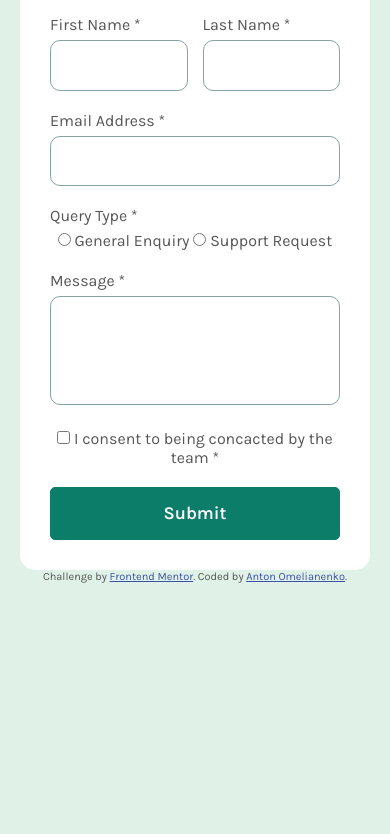
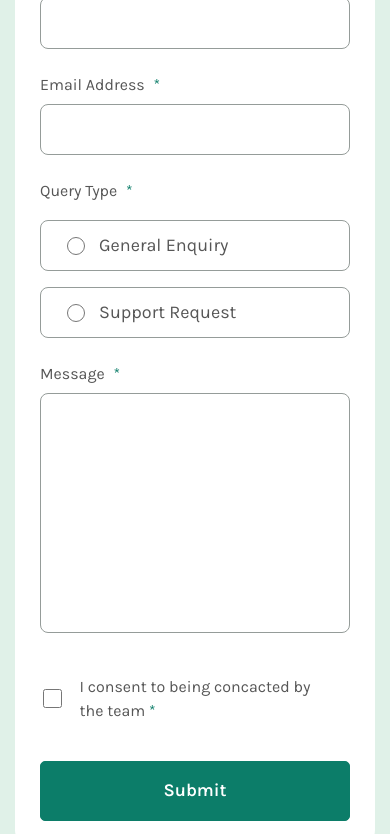
Before and after one commit to Anton533/fm-contact-form, a website: page src/html/pages/index.html in a window 390 px wide. Shown: the part 261-1095 px from the top of the page. Before the commit the page ends 844 px from the top, so only its background shows below. Drawn offline with nearby package versions, Linux system fonts and the light colour scheme; files that its build step writes are made by us from their sources.

Commit message:
add mobile version

```diff
--- a/src/html/pages/index.html
+++ b/src/html/pages/index.html
@@ -5,40 +5,57 @@
         <h3 class="contact-us__title">Contact Us</h3>
 
         <form class="form">
-            <div class="form__name form-item">
-                <label class="form-label" for="field-1">First Name *</label>
-                <input class="form-input" type="text" id="field-1">
+            <div class="form__name">
+                <label class="form-label" for="field-1">First Name
+                    <span>*</span>
+                </label>
+                <input class="form-input" type="text" required="true" id="field-1">
             </div>
 
             <div class="form__last">
-                <label class="form-label" for="field-2">Last Name *</label>
-                <input class="form-input" type="text" id="field-2">
+                <label class="form-label" for="field-2">Last Name
+                    <span>*</span>
+                </label>
+                <input class="form-input" type="text" required="true" id="field-2">
             </div>
 
             <div class="form__email">
-                <label class="form-label" for="field-3">Email Address *</label>
-                <input class="form-input" type="text" id="field-3">
+                <label class="form-label" for="field-3">Email Address
+                    <span>*</span>
+                </label>
+                <input class="form-input" type="text" required="true" id="field-3">
             </div>
 
             <div class="form__query">
-                <label class="form-label" for="field">Query Type *</label>
+                <label class="form-label-v2" required="true" for="field">Query Type
+                    <span>*</span>
+                </label>
 
-                <input type="radio" id="field-4" name="query">
-                <label class="" for="field-4">General Enquiry</label>
+                <div class="form__query-inner">
+                    <div class="form__query-item">
+                        <input type="radio" id="field-4" name="query">
+                        <label for="field-4">General Enquiry</label>
+                    </div>
 
-                <input type="radio" id="field-5" name="query">
-                <label class="" for="field-5">Support Request</label>
+                    <div class="form__query-item">
+                        <input type="radio" id="field-5" name="query">
+                        <label for="field-5">Support Request</label>
+                    </div>
+                </div>
             </div>
 
             <div class="form__message">
-                <label class="form-label" for="message">Message *</label>
-                <textarea class="form-textarea" name="message" id="message" rows="4"></textarea>
+                <label class="form-label" for="message">Message
+                    <span>*</span>
+                </label>
+                <textarea class="form-textarea" required="true" name="message" id="message" rows="3"></textarea>
             </div>
 
             <div class="form__consent">
                 <input type="checkbox" id="consent">
                 <label for="consent">
-                    I consent to being concacted by the team *
+                    I consent to being concacted by the team
+                    <span>*</span>
                 </label>
             </div>
             <div class="form__btn">
@@ -48,9 +65,4 @@
     </section>
 </div>
 
-<div class="attribution">
-    Challenge by <a href="https://www.frontendmentor.io?ref=challenge">Frontend Mentor</a>.
-    Coded by <a href="#">Anton Omelianenko</a>.
-</div>
-
 @@include("footer.html")
--- a/src/html/parts/footer.html
+++ b/src/html/parts/footer.html
@@ -1,5 +1,9 @@
 </main>
 
+<div class="attribution">
+    Challenge by <a href="https://www.frontendmentor.io?ref=challenge">Frontend Mentor</a>.
+    Coded by <a href="#">Anton Omelianenko</a>.
+</div>
 </div>
 
 </body>
--- a/src/sass/abstracts/_variables.scss
+++ b/src/sass/abstracts/_variables.scss
@@ -2,12 +2,16 @@ $color-green-lighter: hsl(148, 38%, 91%);
 $color-green-medium: hsl(169, 82%, 27%);
 $color-red: hsl(0, 66%, 54%);
 $color-white: hsl(0, 0%, 100%);
-$color-grey-medium: hsl(186, 15%, 59%);
+$color-grey-medium: #959c99;
 $color-grey-darker: hsl(187, 24%, 22%);
+$color-green-darker: #103f36;
+$color-green-active: #6e9c90;
 
 :root {
   --color-green-lighter: #{$color-green-lighter};
   --color-green-medium: #{$color-green-medium};
+  --color-green-darker: #{$color-green-darker};
+  --color-green-active: #{$color-green-active};
   --color-red: #{$color-red};
   --color-white: #{$color-white};
   --color-grey-medium: #{$color-grey-medium};
@@ -17,7 +21,7 @@ $color-grey-darker: hsl(187, 24%, 22%);
 
   --font-family: 'Karla', sans-serif;
 
-  --container-padding-xs: 20px;
+  --container-padding-xs: 15px;
   --container-padding-md: 30px;
   --container-padding-lg: 40px;
   --container-padding-xl: 50px;
--- a/src/sass/components/_btn.scss
+++ b/src/sass/components/_btn.scss
@@ -11,5 +11,16 @@
   border-radius: 5px;
   width: 100%;
 
-  padding: 15px;
+  padding-top: 18px;
+  padding-bottom: 19px;
+  padding-left: 10px;
+  padding-right: 10px;
+
+  transition: all 0.2s ease-in-out;
+
+  &:hover {
+    cursor: pointer;
+    background-color: var(--color-green-darker);
+    border: 1px solid var(--color-green-darker);
+  }
 }
--- a/src/sass/components/_contact-us.scss
+++ b/src/sass/components/_contact-us.scss
@@ -1,31 +1,56 @@
 .contact-us {
-  max-width: 800px;
-  min-height: 600px;
+  max-width: 736px;
   background-color: #fff;
   border-radius: 15px;
 
-  padding: 30px;
-  margin: 0 auto;
+  padding-top: 22px;
+  padding-bottom: 24px;
+  padding-left: 25px;
+  padding-right: 25px;
+
+  margin: 32px auto;
+
+  @include respond(lg) {
+    padding-top: 38px;
+    padding-bottom: 40px;
+    padding-left: 40px;
+    padding-right: 40px;
+
+    margin: 128px auto;
+  }
 
   &__title {
-    font-size: 36px;
+    font-size: 32px;
     text-align: start;
+    letter-spacing: -1px;
     margin-bottom: 30px;
   }
 }
 
 .form {
   display: grid;
-  column-gap: 15px;
-  row-gap: 20px;
-  grid-template-columns: repeat(2, 1fr);
+  grid-template-columns: 1fr;
   grid-template-areas:
-    'name last'
+    'name name'
+    'last last'
     'email email'
     'query query'
     'message message'
     'consent consent'
     'btn btn';
+
+  @include respond(lg) {
+    column-gap: 15px;
+    row-gap: 26px;
+    grid-template-columns: repeat(2, 1fr);
+    grid-template-areas:
+      'name last'
+      'email email'
+      'query query'
+      'message message'
+      'consent consent'
+      'btn btn';
+  }
 }
 
 .form {
@@ -34,23 +59,121 @@
   }
   &__name {
     grid-area: name;
+    margin-bottom: 26px;
+    @include respond(lg) {
+      margin: 0;
+    }
   }
   &__last {
     grid-area: last;
+    margin-bottom: 26px;
+    @include respond(lg) {
+      margin: 0;
+    }
   }
   &__email {
     grid-area: email;
+    margin-bottom: 26px;
+    @include respond(lg) {
+      margin: 0;
+    }
   }
   &__query {
     grid-area: query;
+    margin-bottom: 10px;
   }
   &__message {
     grid-area: message;
+
+    margin-bottom: 38px;
+    @include respond(lg) {
+      margin-bottom: 12px;
+    }
   }
   &__consent {
     grid-area: consent;
+    display: flex;
+    align-items: center;
+    text-align: start;
+    line-height: 1.5;
+
+    padding-right: 20px;
+    @include respond(lg) {
+      padding-right: 0;
+    }
+    input {
+      width: 23px;
+      height: 23px;
+      margin-left: 3px;
+      margin-right: 18px;
+      @include respond(lg) {
+        width: 18px;
+        height: 18px;
+        margin-left: 4px;
+        margin-right: 17px;
+      }
+    }
+    span {
+      margin-left: 0px;
+    }
   }
   &__btn {
     grid-area: btn;
+    margin-top: 38px;
+    @include respond(lg) {
+    }
+  }
+
+  &__query-inner {
+    @include respond(lg) {
+      display: flex;
+      justify-content: space-between;
+      gap: 15px;
+    }
+    input {
+      width: 18px;
+      height: 18px;
+    }
+  }
+
+  &__query-item {
+    display: flex;
+    align-items: center;
+
+    font-family: inherit;
+    border-radius: 8px;
+    border: 1px solid var(--color-grey-medium);
+    background-color: #fff;
+    width: 100%;
+
+    padding-top: 14px;
+    padding-bottom: 13px;
+    padding-left: 26px;
+    padding-right: 15px;
+
+    margin-bottom: 16px;
+
+    @include respond(lg) {
+      padding-top: 15px;
+      padding-bottom: 15px;
+      padding-left: 26px;
+      padding-right: 15px;
+
+      margin-bottom: 20px;
+    }
+    &:hover {
+      border: 1px solid var(--color-green-medium);
+      cursor: pointer;
+    }
+
+    input {
+      margin-right: 14px;
+    }
+    label {
+      font-size: 18px;
+    }
+    input:checked {
+      background-color: red;
+    }
   }
 }
--- a/src/sass/components/_form-components.scss
+++ b/src/sass/components/_form-components.scss
@@ -1,22 +1,74 @@
 .form-input,
 .form-textarea {
   font-family: inherit;
-  border-radius: 10px;
+  border-radius: 8px;
   border: 1px solid var(--color-grey-medium);
   background-color: #fff;
   width: 100%;
+  transition: all 0.15s ease-in-out;
 
-  padding: 15px;
+  &:hover {
+    border: 1px solid var(--color-green-active);
+    cursor: pointer;
+  }
+
+  &:focus {
+    outline: none;
+    border: 1px solid var(--color-green-active);
+  }
 }
 
+.form-input {
+  padding-top: 15px;
+  padding-bottom: 16px;
+  padding-left: 15px;
+  padding-right: 15px;
+}
+
+.form-label,
+.form-label-v2 {
+  display: block;
+  text-align: start;
+}
 .form-label {
-  display: block;
-  margin-bottom: 6px;
-  text-align: start;
+  margin-bottom: 10px;
+}
+.form-label-v2 {
+  margin-bottom: 20px;
+  @include respond(lg) {
+    margin-bottom: 18px;
+  }
 }
 
 .form-textarea {
-  line-height: inherit;
+  line-height: 1.6;
+  resize: none;
 
-  resize: none;
+  padding-top: 14px;
+  padding-bottom: 13px;
+  padding-left: 10px;
+  padding-right: 10px;
+
+  min-height: 240px;
+  @include respond(lg) {
+    min-height: auto;
+  }
 }
+
+label {
+  span {
+    margin-left: 5px;
+    color: var(--color-green-medium);
+  }
+}
+
+input,
+label {
+  &:hover {
+    cursor: pointer;
+  }
+}
+
+label {
+  user-select: none;
+}
```
Also changed, not shown: src/html/parts/header.html (+0 -6 lines).
